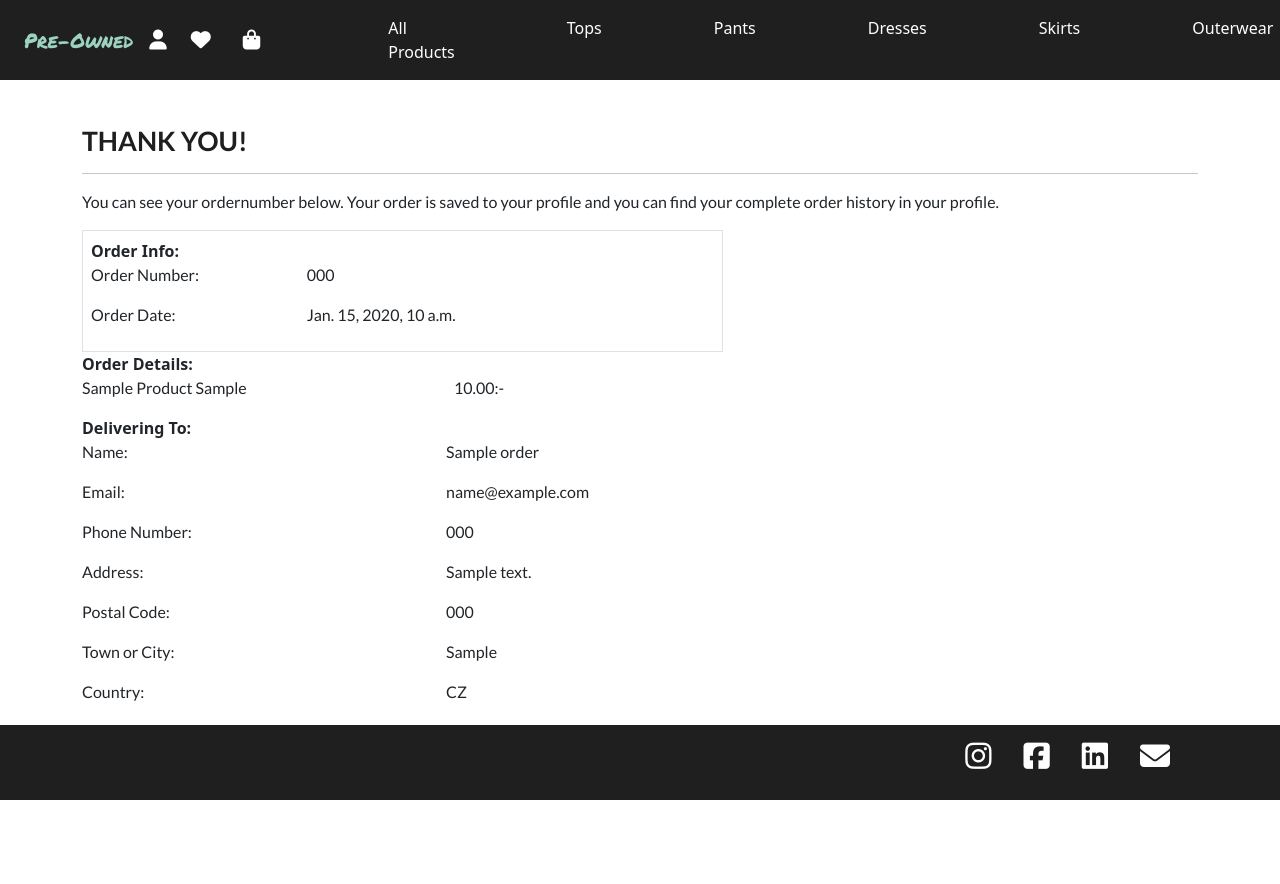
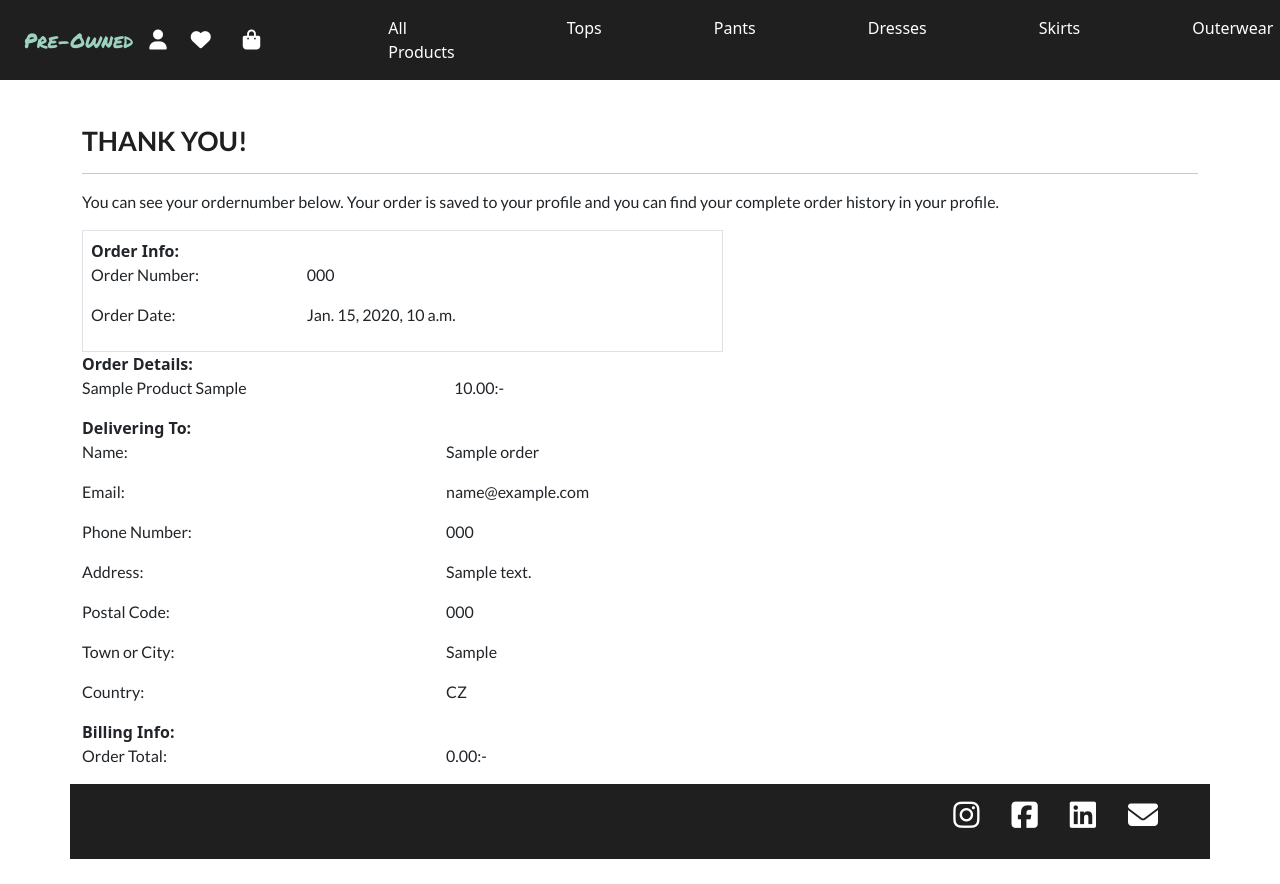
Before and after one commit to Code-Institute-Submissions/MariaLundgren-Pre-Owned_SepResub, a Django app: page /profile/order_hsitroy/000 in a window 1280 px wide. After the commit the page ends 859 px from the top, so only its background shows below. Run offline with Django 3.2, Linux system fonts and the light colour scheme; tables that the repository leaves empty hold one stand-in row (values such as "Sample post"); some libraries are stand-ins or nearby versions.

Commit message:
Remove fixed-bottom class from fotter and add code to always keep fotter at bottom of browser window

```diff
--- a/static/css/style.css
+++ b/static/css/style.css
@@ -27,6 +27,17 @@ h2 {
   text-transform: uppercase;
   font-size: 18pt;
   color: #1f1f1f;
+}
+
+.wrapper {
+  display: flex;
+  min-height: 100vh;
+  flex-direction: column;
+  justify-content: flex-start;
+}
+
+footer {
+  margin-top: auto;
 }
 
 /* Navbar */
--- a/templates/base.html
+++ b/templates/base.html
@@ -34,6 +34,7 @@
   {% endblock %}
 
   <title>Pre-Owned</title>
+  <div class="wrapper">
 </head>
 
 <body class="d-flex flex-column">
@@ -112,8 +113,7 @@
 
   {% block content %}
   {% endblock %}
-  <div class="container" style="height: 100px;"></div>
-  <footer class="fixed-bottom">
+  <footer>
     <div class="container">
       <div class="row">
         <div class="col-12 d-flex justify-content-center justify-content-md-end">
@@ -134,6 +134,7 @@
       </div>
     </div>
   </footer>
+</div>
 
   {% block postloadjs %}
   <script>
```
